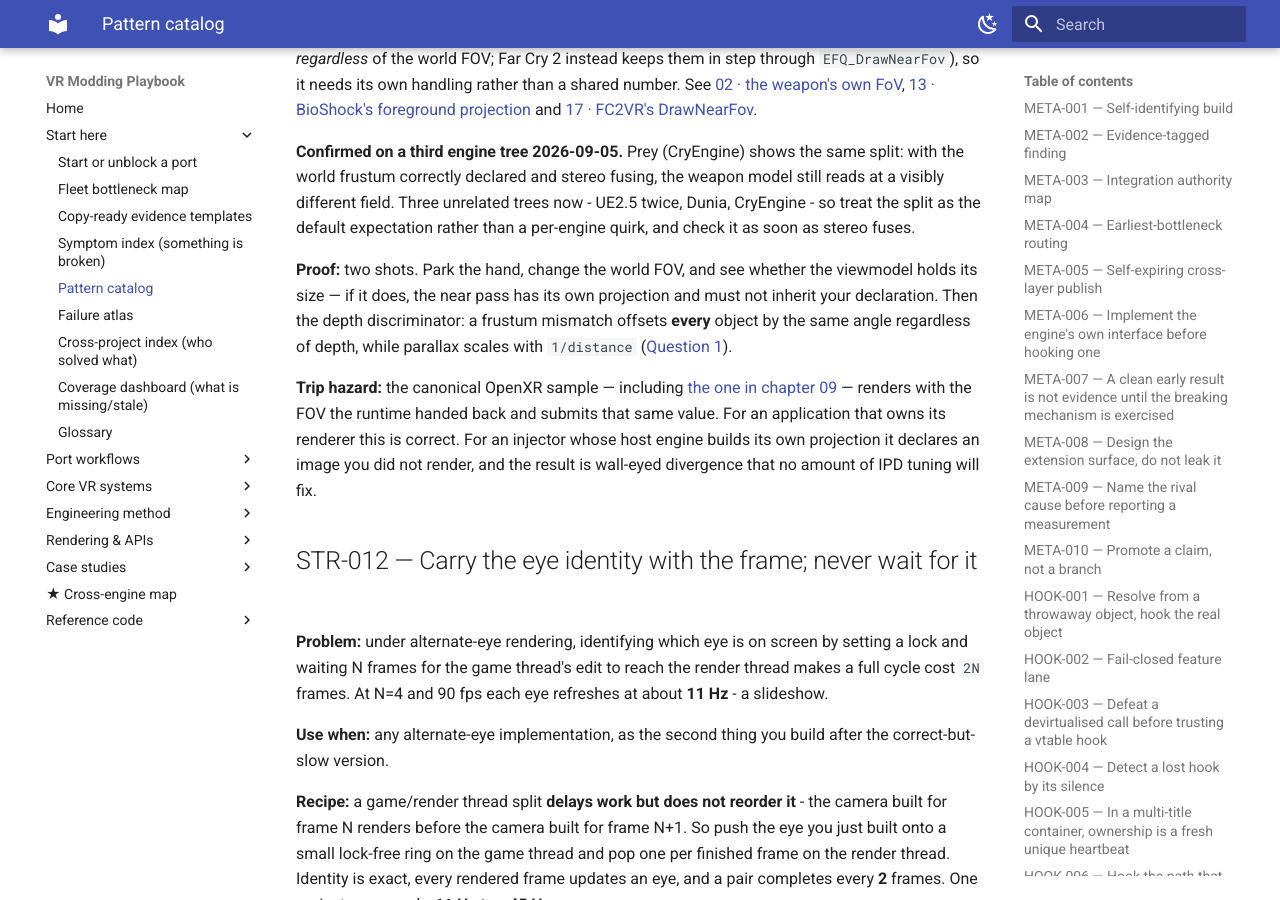
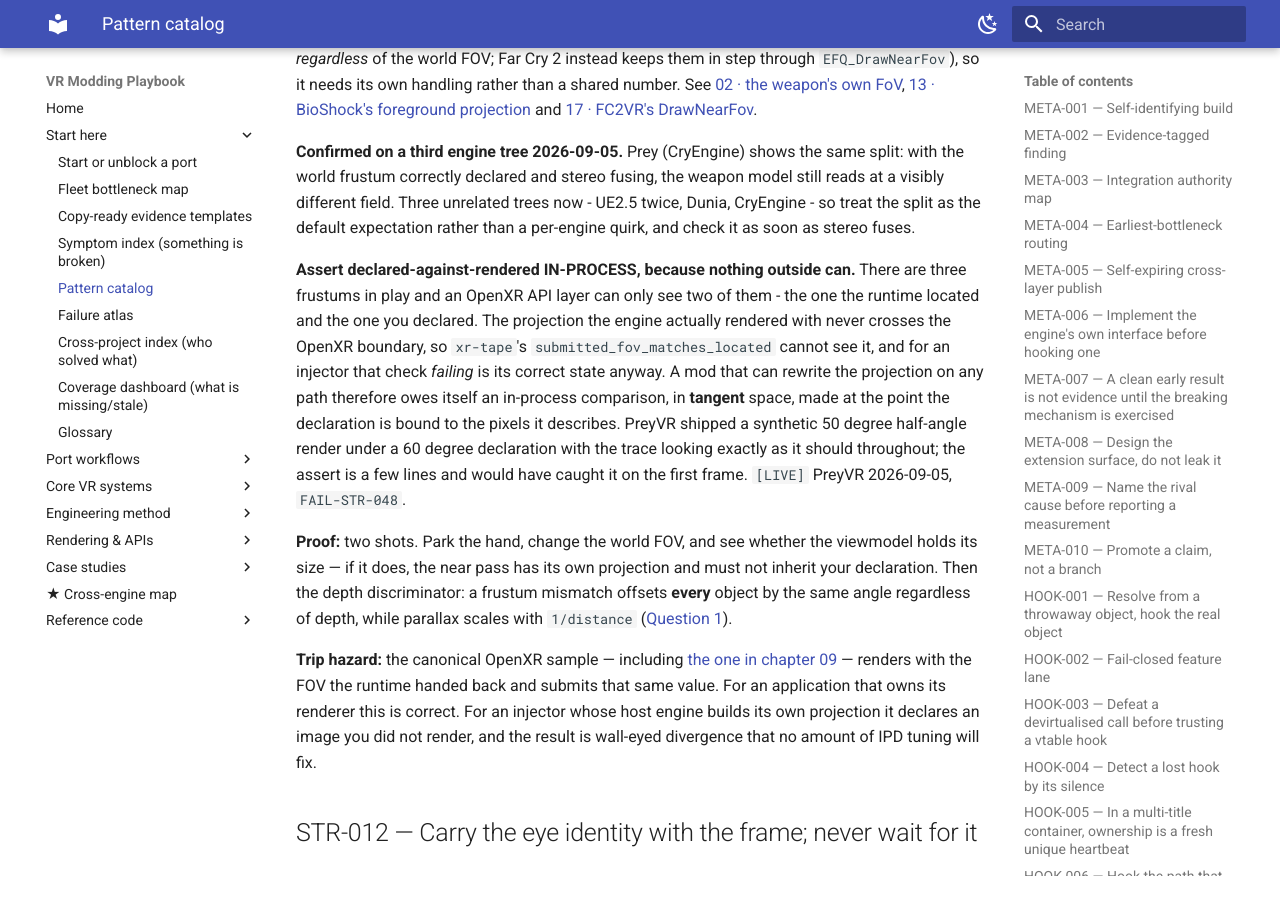
Before and after one commit to phunkaeg/vr-modding-playbook, an MkDocs documentation site: the page built from docs/pattern-catalog.md, in a window 1280 px wide and 900 px high, scrolled down 41000 px. Built offline with MkDocs 1.6.1 and Material for MkDocs 9.7.7, drawn with Linux system fonts in a browser that asks for light colours.

Commit message:
STR-011: assert declared-against-rendered in-process
There are three frustums and an OpenXR API layer can see two. The projection the
engine actually rendered with never crosses the OpenXR boundary, so xr-tape
cannot see it - and for an injector its submitted_fov_matches_located check
FAILING is the correct state anyway, so the trace looks right either way.

A mod that can rewrite the projection on any path therefore owes itself an
in-process comparison, in tangent space, at the point the declaration is bound
to the pixels. PreyVR shipped a synthetic 50 degree half-angle render under a 60
degree declaration with every boundary check in its correct state; the assert is
a few lines and catches it on the first frame.

Co-Authored-By: Claude Opus 5 <noreply@anthropic.com>

```diff
--- a/docs/pattern-catalog.md
+++ b/docs/pattern-catalog.md
@@ -1639,6 +1639,16 @@ handling rather than a shared number. See
 [17 · FC2VR's DrawNearFov](17-teardown-fc2vr-native-stereo.md).
 
 **Confirmed on a third engine tree 2026-09-05.** Prey (CryEngine) shows the same split: with the world frustum correctly declared and stereo fusing, the weapon model still reads at a visibly different field. Three unrelated trees now - UE2.5 twice, Dunia, CryEngine - so treat the split as the default expectation rather than a per-engine quirk, and check it as soon as stereo fuses.
+
+**Assert declared-against-rendered IN-PROCESS, because nothing outside can.** There are three
+frustums in play and an OpenXR API layer can only see two of them - the one the runtime located and the
+one you declared. The projection the engine actually rendered with never crosses the OpenXR boundary,
+so `xr-tape`'s `submitted_fov_matches_located` cannot see it, and for an injector that check *failing*
+is its correct state anyway. A mod that can rewrite the projection on any path therefore owes itself an
+in-process comparison, in **tangent** space, made at the point the declaration is bound to the pixels it
+describes. PreyVR shipped a synthetic 50 degree half-angle render under a 60 degree declaration with the
+trace looking exactly as it should throughout; the assert is a few lines and would have caught it on the
+first frame. `[LIVE]` PreyVR 2026-09-05, `FAIL-STR-048`.
 
 **Proof:** two shots. Park the hand, change the world FOV, and see whether the viewmodel holds its size —
 if it does, the near pass has its own projection and must not inherit your declaration. Then the depth
```
Also changed, not shown: docs/coverage.md (+2 -2 lines).
